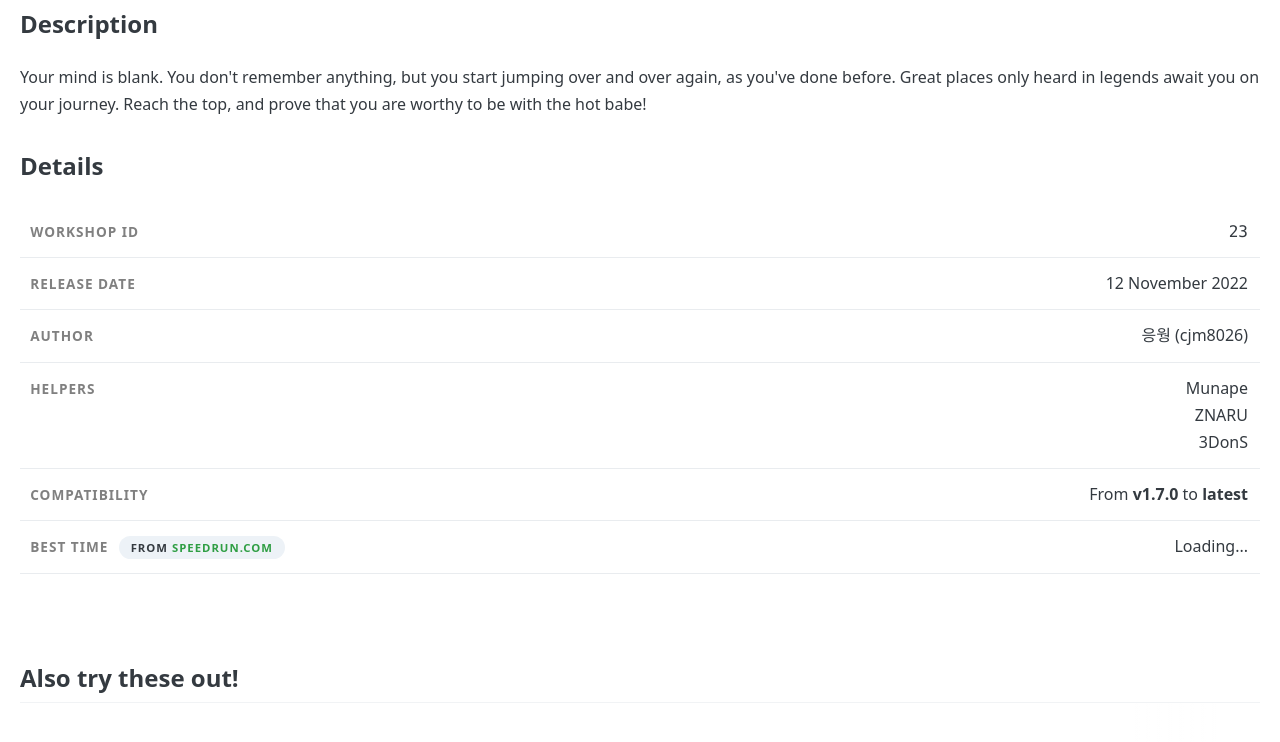
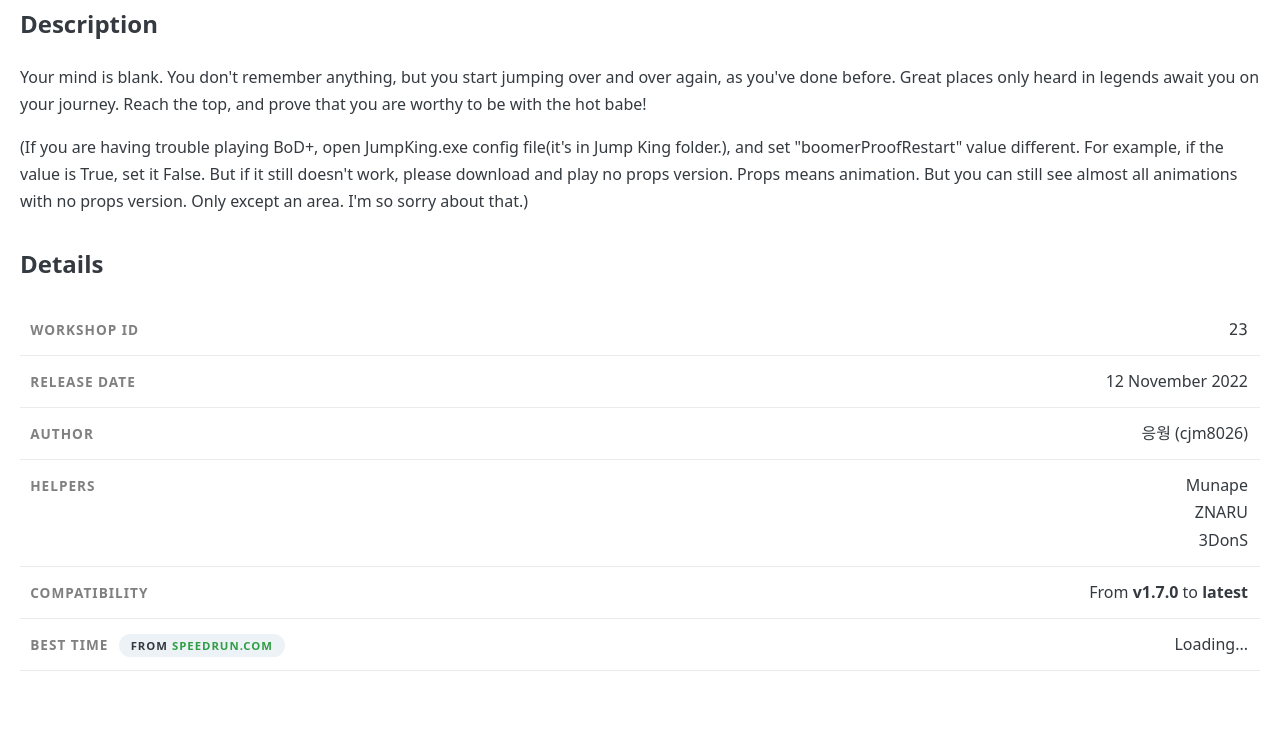
Before and after one commit to YutaGoto/JumpKingPlus.github.io, a Jekyll site: the page built from _workshop/2022-11-12-23.md, in a window 1280 px wide and 900 px high, scrolled down 888 px, cut to the strip 124-870 px from the top of the window. Shown: the top 742 px of the strip. Built offline with Jekyll 4.4.1, drawn with Linux system fonts in a browser that asks for light colours.

Commit message:
Updated BoD+'s page description

```diff
--- a/_workshop/2022-11-12-23.md
+++ b/_workshop/2022-11-12-23.md
@@ -27,4 +27,5 @@
 <div id="description">
     <h2>Description</h2>
     <p>Your mind is blank. You don't remember anything, but you start jumping over and over again, as you've done before. Great places only heard in legends await you on your journey. Reach the top, and prove that you are worthy to be with the hot babe!</p>
+	<p>(If you are having trouble playing BoD+, open JumpKing.exe config file(it's in Jump King folder.), and set "boomerProofRestart" value different. For example, if the value is True, set it False. But if it still doesn't work, please download and play no props version. Props means animation. But you can still see almost all animations with no props version. Only except an area. I'm so sorry about that.)</p>
 </div>
```
